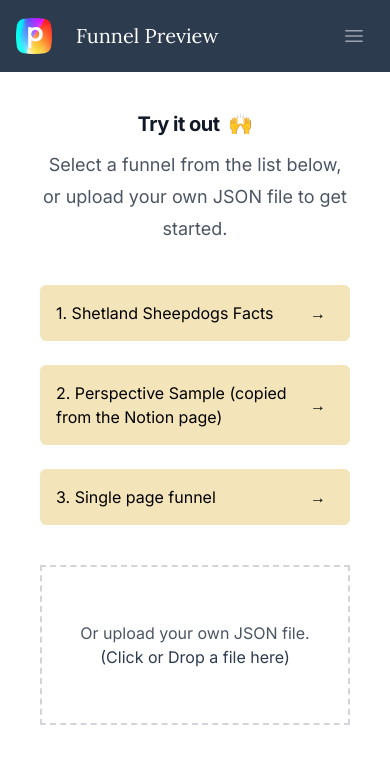
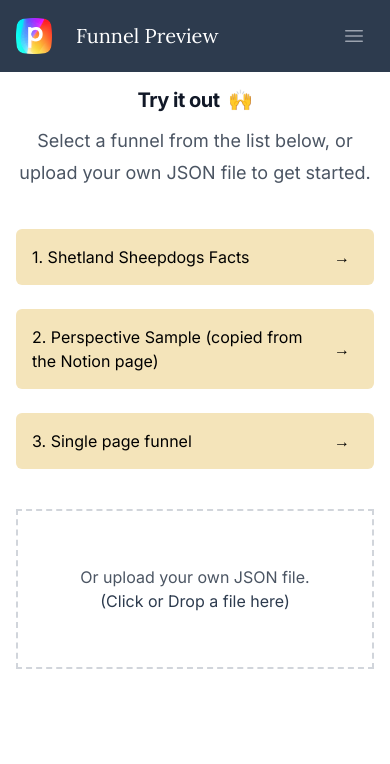
Before and after one commit to vitormv/perspective-challenge, a Next.js app: page / in a window 390 px wide. Shown: the top 764 px of the page. Built offline with nearby package versions, Linux system fonts and the light colour scheme.

Commit message:
dim screen while preloading images

```diff
--- a/src/app/page.tsx
+++ b/src/app/page.tsx
@@ -13,8 +13,10 @@ import { isTestEnv } from 'src/utils/isTestEnv';
 
 export default function Home() {
   const [funnel, setFunnel] = useState<FunnelType>();
+  const [loading, setLoading] = useState(false);
 
   const onSelectFunnel = useCallback(async (uploadedFunnel: FunnelType) => {
+    setLoading(true);
     if (!isTestEnv) {
       const allImageUrls = uploadedFunnel.pages.flatMap((page) => {
         return page.blocks.flatMap((block) => (block.type === 'image' ? block.src : []));
@@ -27,6 +29,7 @@ export default function Home() {
       });
     }
 
+    setLoading(false);
     setFunnel(uploadedFunnel);
   }, []);
 
@@ -36,10 +39,13 @@ export default function Home() {
 
       <main
         className={cn({
-          'flex h-full flex-1 flex-col items-center': true,
-          'gap-10 p-10': !funnel,
+          'relative flex h-full flex-1 flex-col items-center': true,
+          'gap-10 p-4 md:p-10': !funnel,
         })}
       >
+        {loading && (
+          <div className="absolute bottom-0 left-0 right-0 top-0 z-50 bg-white opacity-70"></div>
+        )}
         {funnel && <FunnelPreview funnel={funnel} />}
 
         {!funnel && (
```
